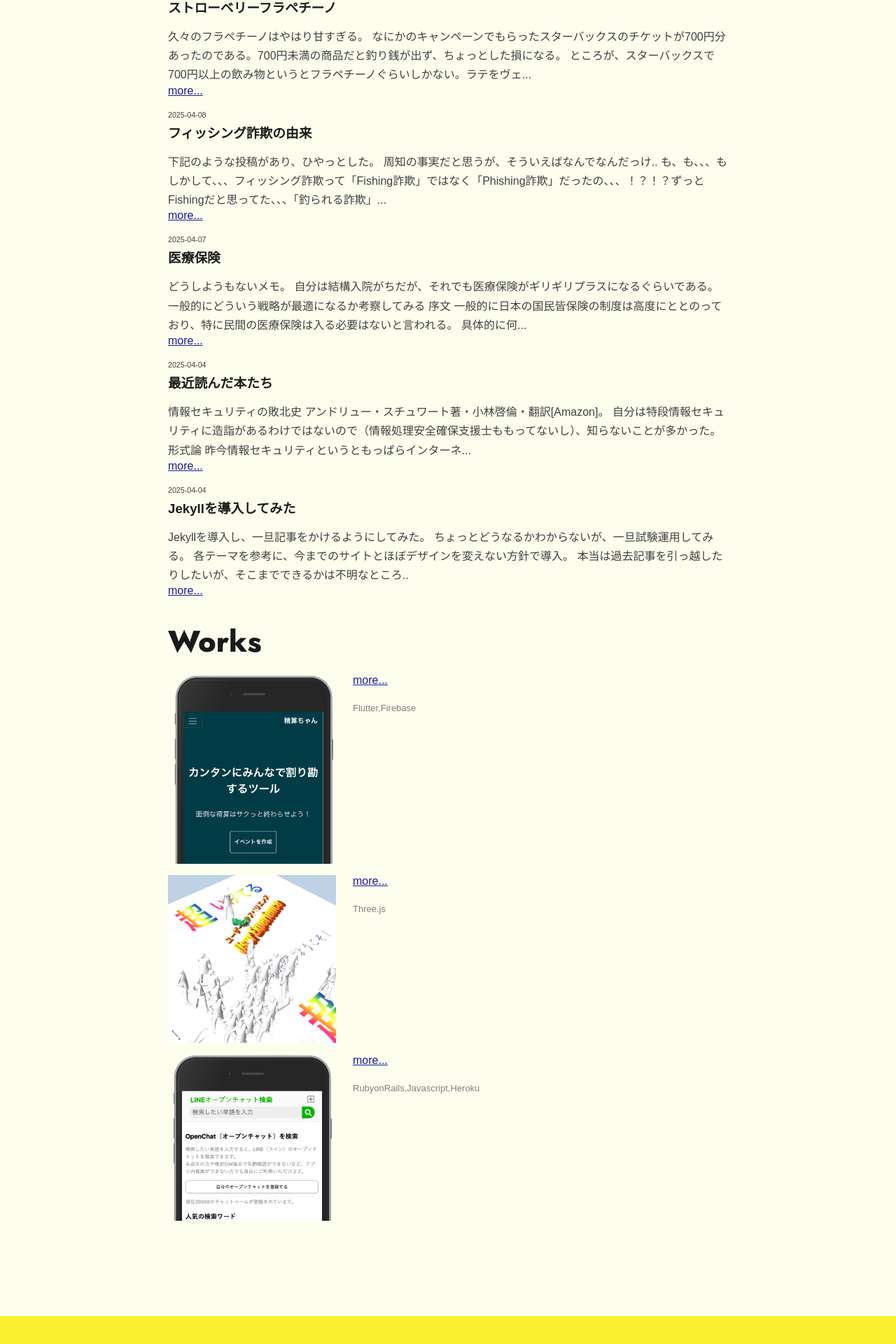
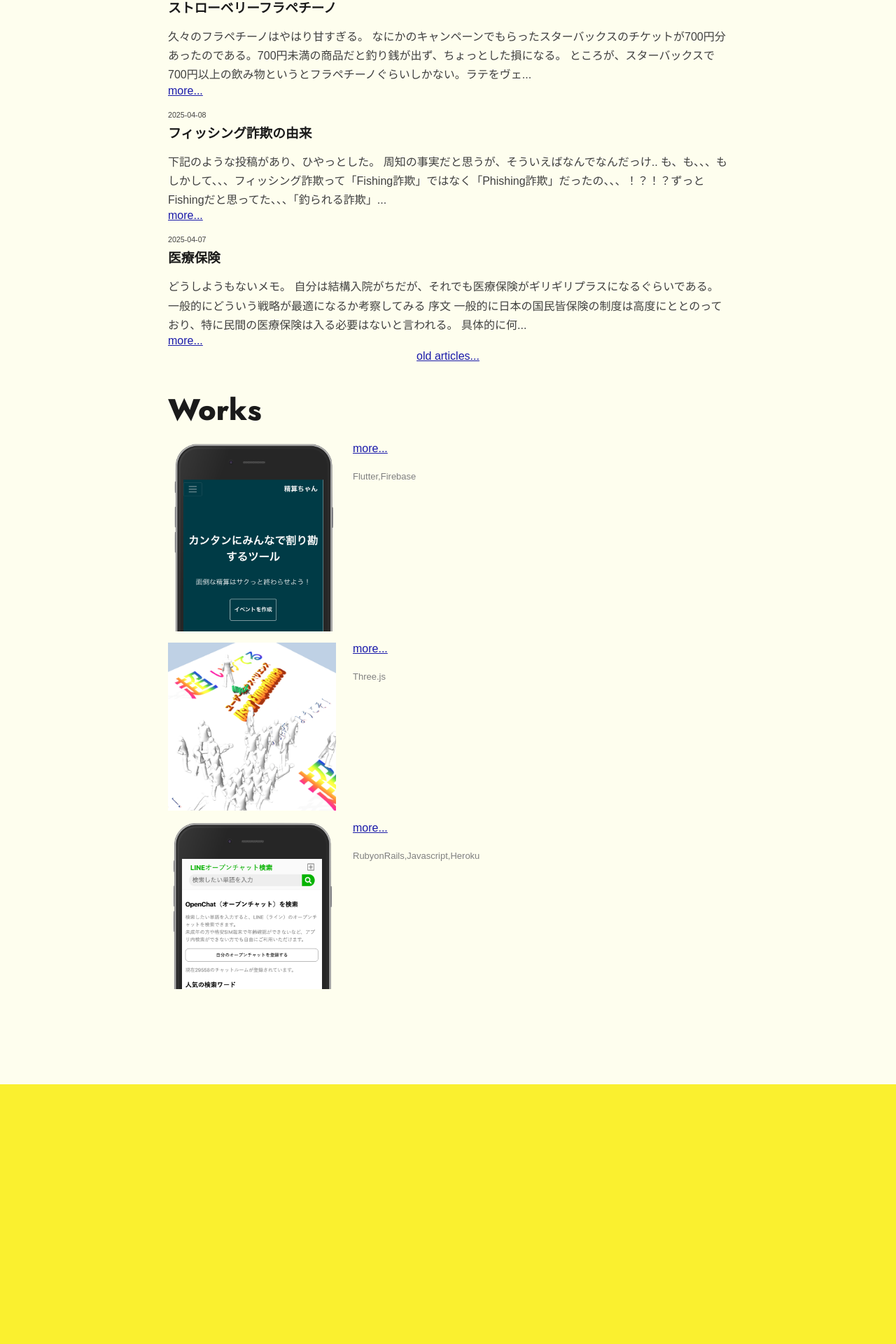
Before and after one commit to guntamania/guntamania.github.io, a Jekyll site: the page built from index.markdown, in a window 1280 px wide. Shown: the part 761-2681 px from the top of the page at 70% size. Built offline with Jekyll 4.4.1, drawn with Linux system fonts in a browser that asks for light colours; after the commit the page ends 2350 px from its top, so only the background shows below that.

Commit message:
Add archives

```diff
--- a/_layouts/home.html
+++ b/_layouts/home.html
@@ -50,9 +50,12 @@ layout: base
 
             <div class="container mx-auto px-2 py-4">
                 {% assign filtered_posts = site.posts | where_exp: "post", "post.categories contains 'blog'" %}
-                {% for post in filtered_posts %}
+                {% for post in filtered_posts limit:3 %}
                 {% include blog_block.html %}
                 {% endfor %}
+                <div class="centered-link">
+                    <a href="archives">old articles...</a>
+                </div>
             </div>
 
             <h2>Works</h2>
--- /dev/null
+++ b/archives.markdown
@@ -0,0 +1,3 @@
+---
+layout: archives
+---
--- a/assets/css/style.scss
+++ b/assets/css/style.scss
@@ -134,6 +134,16 @@ li {
     padding-bottom: 120px;
     max-width: 800px;
     width: 92%;
+}
+
+.centered-link {
+    margin: 0 auto;
+    padding: 4px;
+    display: flex;
+    justify-content: center;
+    a {
+        text-align: center;
+    }
 }
 
 // ブログ記事中身
```
Also changed, not shown: _includes/post_list.html (added, +13 -0 lines), _layouts/archives.html (added, +24 -0 lines).
